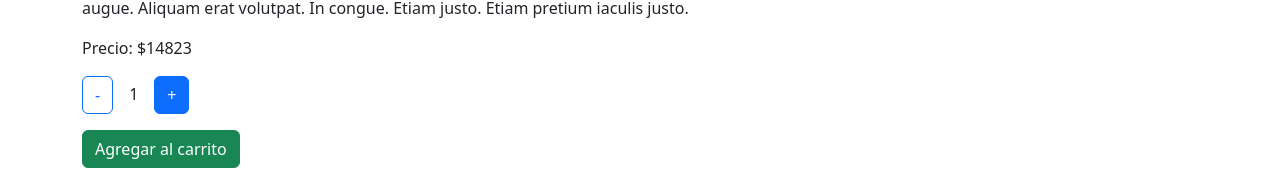
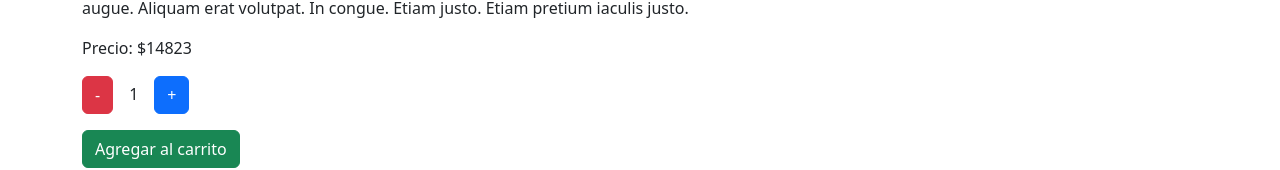
Before and after one commit to Jnieto2408/lerosalie, a React (Vite) app: page /item/1 in a window 1280 px wide. Shown: the part 432-602 px from the top of the page. Built offline with nearby package versions, Linux system fonts and the light colour scheme.

Commit message:
fixing item count

```diff
--- a/src/components/ItemCount/ItemCount.jsx
+++ b/src/components/ItemCount/ItemCount.jsx
@@ -11,9 +11,9 @@ const ItemCount = ({cantidad, setCantidad, max, onAdd}) => {
 
   return (
     <div>
-        <button onClick={handleRestar} className="btn btn-outline-primary">-</button>
+      <button onClick={handleRestar} className={`btn ${cantidad > 1 ? "btn-outline-primary" : "btn-danger"}`}>-</button>
         <span className="mx-3">{cantidad}</span>
-        <button onClick={handleSumar} className="btn btn-primary">+</button>
+      <button onClick={handleSumar} className={`btn ${cantidad < max ? "btn-primary" : "btn-danger"}`}>+</button>
         <br/>
         <button className="btn btn-success my-3" onClick={onAdd}>Agregar al carrito</button>
     </div>
```
